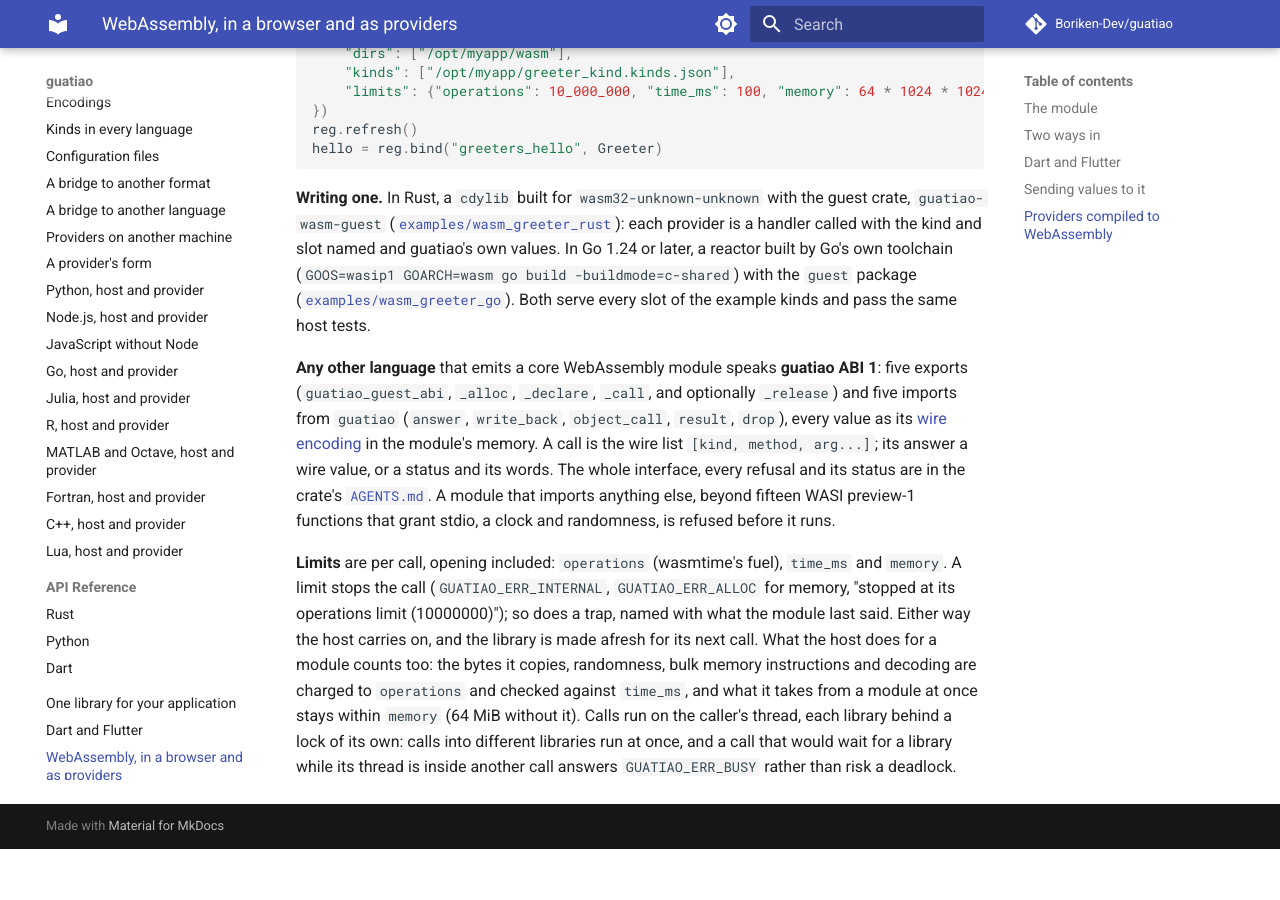
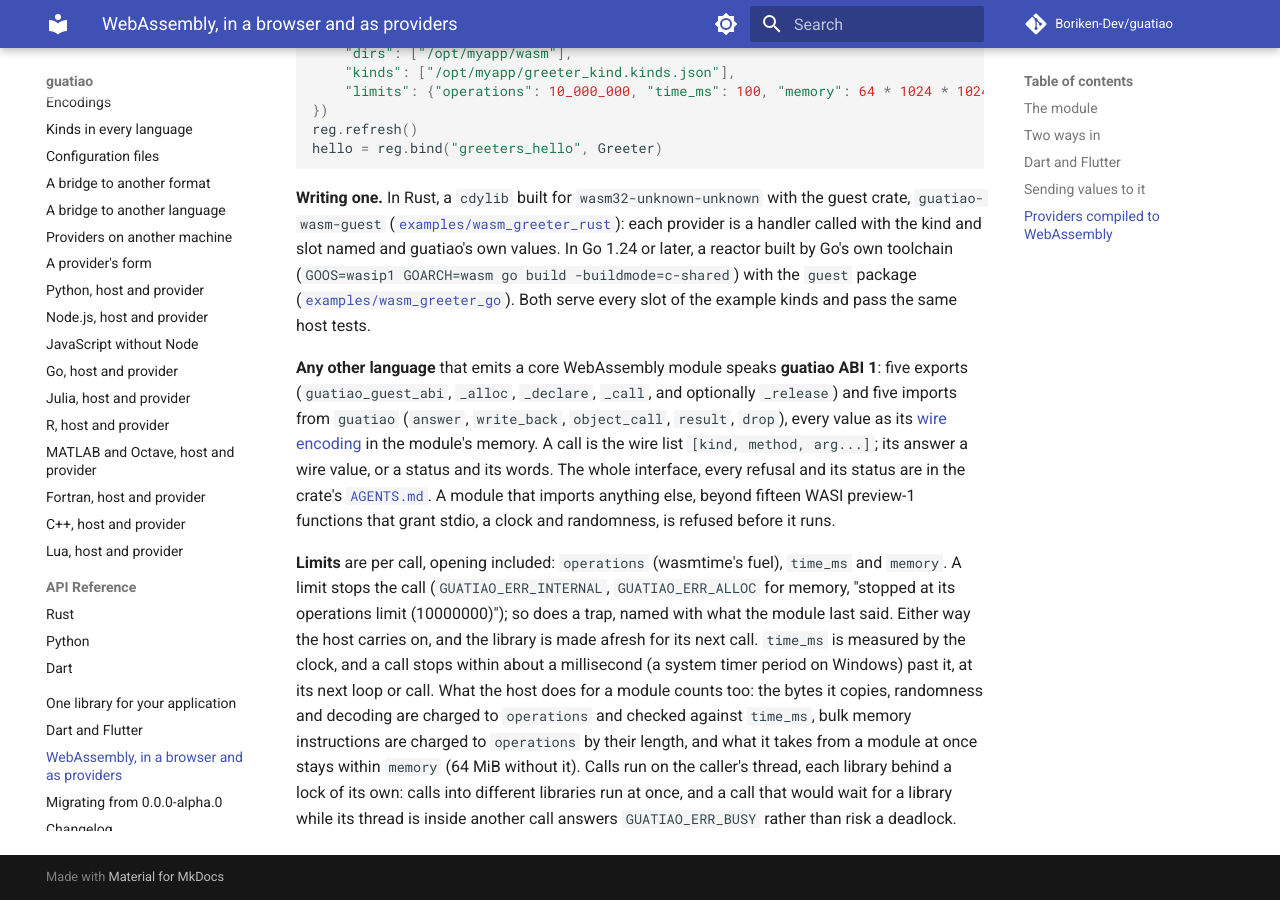
Before and after one commit to Boriken-Dev/guatiao, an MkDocs documentation site: the page built from docs/wasm.md, in a window 1280 px wide and 900 px high, scrolled down 3359 px. Built offline with MkDocs 1.6.1 and Material for MkDocs 9.7.7, drawn with Linux system fonts in a browser that asks for light colours; comment, search, counter and statistics services are not loaded; before the commit the page ends 4208 px from its top, so only the background shows below that.

Commit message:
docs: guatiao-wasm's time limit is the clock's, and bulk instructions count by length
A call stops within about a tick past time_ms, at its next loop or call. Bulk memory instructions are charged to operations by their length; time is not looked at between them, only where epochs are: at loops and calls.

```diff
--- a/docs/wasm.md
+++ b/docs/wasm.md
@@ -196,10 +196,13 @@
 `GUATIAO_ERR_ALLOC` for memory, "stopped at its operations limit
 (10000000)"); so does a trap, named with what the module last said. Either
 way the host carries on, and the library is made afresh for its next
-call. What the host does for a module counts too: the bytes it copies,
-randomness, bulk memory instructions and decoding are charged to
-`operations` and checked against `time_ms`, and what it takes from a
-module at once stays within `memory` (64 MiB without it). Calls run on
+call. `time_ms` is measured by the clock, and a call stops within about a
+millisecond (a system timer period on Windows) past it, at its next loop
+or call. What the host does for a module counts too: the bytes it copies,
+randomness and decoding are charged to `operations` and checked against
+`time_ms`, bulk memory instructions are charged to `operations` by their
+length, and what it takes from a module at once stays within `memory`
+(64 MiB without it). Calls run on
 the caller's thread, each library behind a lock of its own: calls into
 different libraries run at once, and a call that would wait for a library
 while its thread is inside another call answers `GUATIAO_ERR_BUSY` rather
```
